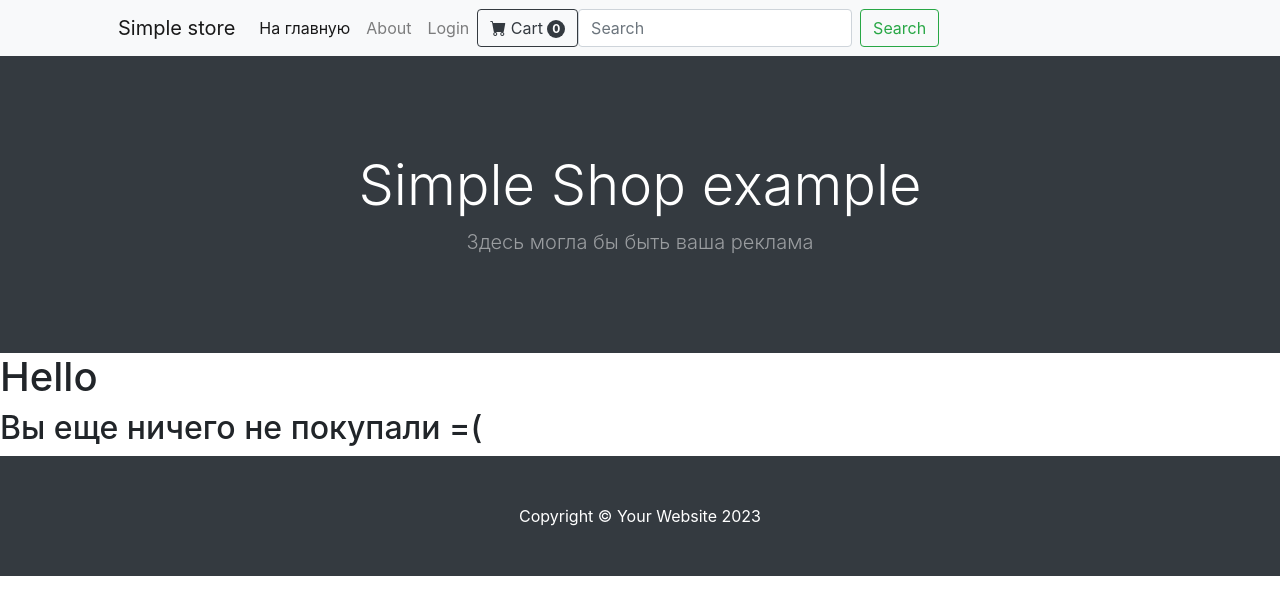
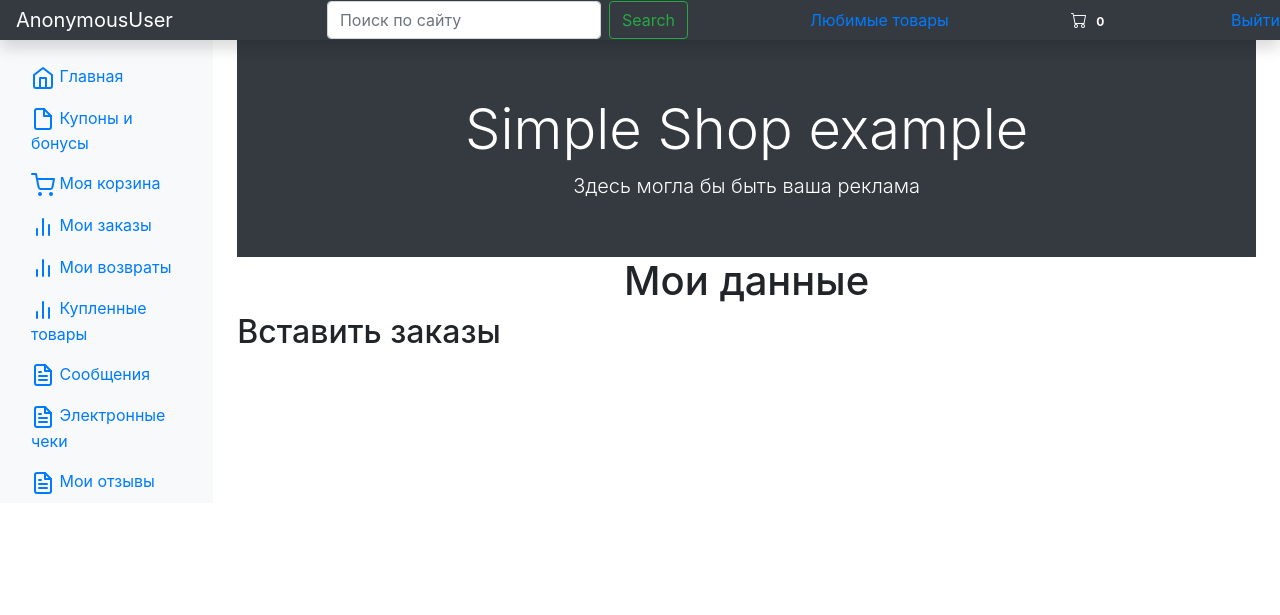
Before and after one commit to maksimuspiter/simple_shop_final_proj, a Django app: template myshop/account/templates/account/my_account.html in a window 1280 px wide. Shown: the top 615 px of the page. Run offline with Django 4.2, Linux system fonts and the light colour scheme; the template is opened without the code that fills it, so the values that code supplies are empty; some libraries are stand-ins or nearby versions.

Commit message:
create base account html

```diff
--- a/myshop/account/templates/account/my_account.html
+++ b/myshop/account/templates/account/my_account.html
@@ -1,4 +1,4 @@
-{% extends 'base_products/base_products.html' %}
+{% extends 'base_account/base_account.html' %}
 {% load static %}
 
 {% block title %}
--- /dev/null
+++ b/myshop/templates/base_account/base_account.html
@@ -0,0 +1,138 @@
+{% load static %}
+<!DOCTYPE html>
+<html lang="en">
+    <head>
+        <meta charset="utf-8" />
+        <meta name="viewport" content="width=device-width, initial-scale=1, shrink-to-fit=no" />
+        <meta name="description" content="" />
+        <meta name="author" content="" />
+        <title>
+            {% block title %}
+                Base__template_account
+            {% endblock %}
+        </title>
+        <link rel="icon" type="image/x-icon" href="{% static 'base_products/assets/icons.png' %}" />
+        <link href="https://cdn.jsdelivr.net/npm/bootstrap-icons@1.5.0/font/bootstrap-icons.css" rel="stylesheet" />
+        <link rel='stylesheet' href='https://cdnjs.cloudflare.com/ajax/libs/twitter-bootstrap/4.5.0/css/bootstrap.min.css'>
+        {% if product_slider_img %}
+            <link rel="stylesheet" href="{% static 'base_products/css/product_img_slider.css' %}">
+        {% endif %}
+    </head>
+    <body>
+        <header class="navbar navbar-dark sticky-top bg-dark flex p-0 shadow">
+            <div>
+                <span class="navbar-brand col-md-3 col-lg-2 me-0 px-3" href="#">{{request.user}}</span>
+            </div>
+            <div>
+                <form method="GET" class="form-inline my-2 my-lg-0">
+                    <input class="form-control mr-sm-2" type="search" placeholder="Поиск по сайту" aria-label="Search" name="q">
+                    <button class="btn btn-outline-success my-2 my-sm-0" type="text">Search</button>
+                </form>
+            </div>
+            <div>
+                <a href="">Любимые товары</a>
+            </div>
+            <div>
+                <a href="{% url 'cart:cart_detail'%}">
+                    <i class="bi-cart text-light me-1"></i>
+                    <span class="badge bg-dark text-white ms-1 rounded-pill">
+                        {{cart|length}}
+                    </span>
+                </a>
+            </div>
+            <div>
+                <a href="">Выйти</a>
+            </div>
+        </header>
+
+        <div class="container-fluid">
+        <div class="row">
+            <nav id="sidebarMenu" class="col-md-3 col-lg-2 d-md-block bg-light sidebar collapse">
+            <div class="position-sticky pt-3">
+                <ul class="nav flex-column">
+                <li class="nav-item">
+
+                    <a class="nav-link active" aria-current="page" href="#">
+                    <svg xmlns="http://www.w3.org/2000/svg" width="24" height="24" viewBox="0 0 24 24" fill="none" stroke="currentColor" stroke-width="2" stroke-linecap="round" stroke-linejoin="round" class="feather feather-home" aria-hidden="true"><path d="M3 9l9-7 9 7v11a2 2 0 0 1-2 2H5a2 2 0 0 1-2-2z"></path><polyline points="9 22 9 12 15 12 15 22"></polyline></svg>
+                    Главная
+                    </a>
+                </li>
+
+                <li class="nav-item">
+                    <a class="nav-link" href="#">
+                    <svg xmlns="http://www.w3.org/2000/svg" width="24" height="24" viewBox="0 0 24 24" fill="none" stroke="currentColor" stroke-width="2" stroke-linecap="round" stroke-linejoin="round" class="feather feather-file" aria-hidden="true"><path d="M13 2H6a2 2 0 0 0-2 2v16a2 2 0 0 0 2 2h12a2 2 0 0 0 2-2V9z"></path><polyline points="13 2 13 9 20 9"></polyline></svg>
+                    Купоны и бонусы
+                    </a>
+                </li>
+                <li class="nav-item">
+                    <a class="nav-link" href="#">
+                    <svg xmlns="http://www.w3.org/2000/svg" width="24" height="24" viewBox="0 0 24 24" fill="none" stroke="currentColor" stroke-width="2" stroke-linecap="round" stroke-linejoin="round" class="feather feather-shopping-cart" aria-hidden="true"><circle cx="9" cy="21" r="1"></circle><circle cx="20" cy="21" r="1"></circle><path d="M1 1h4l2.68 13.39a2 2 0 0 0 2 1.61h9.72a2 2 0 0 0 2-1.61L23 6H6"></path></svg>
+                    Моя корзина
+                    </a>
+                </li>
+                <li class="nav-item">
+                    <a class="nav-link" href="#">
+                        <svg xmlns="http://www.w3.org/2000/svg" width="24" height="24" viewBox="0 0 24 24" fill="none" stroke="currentColor" stroke-width="2" stroke-linecap="round" stroke-linejoin="round" class="feather feather-bar-chart-2" aria-hidden="true"><line x1="18" y1="20" x2="18" y2="10"></line><line x1="12" y1="20" x2="12" y2="4"></line><line x1="6" y1="20" x2="6" y2="14"></line></svg>
+                        Мои заказы
+                    </a>
+                </li>
+                <li class="nav-item">
+                    <a class="nav-link" href="#">
+
+                    <svg xmlns="http://www.w3.org/2000/svg" width="24" height="24" viewBox="0 0 24 24" fill="none" stroke="currentColor" stroke-width="2" stroke-linecap="round" stroke-linejoin="round" class="feather feather-bar-chart-2" aria-hidden="true"><line x1="18" y1="20" x2="18" y2="10"></line><line x1="12" y1="20" x2="12" y2="4"></line><line x1="6" y1="20" x2="6" y2="14"></line></svg>
+                    Мои возвраты
+                    </a>
+                </li>
+                <li class="nav-item">
+                    <a class="nav-link" href="#">
+                        <svg xmlns="http://www.w3.org/2000/svg" width="24" height="24" viewBox="0 0 24 24" fill="none" stroke="currentColor" stroke-width="2" stroke-linecap="round" stroke-linejoin="round" class="feather feather-bar-chart-2" aria-hidden="true"><line x1="18" y1="20" x2="18" y2="10"></line><line x1="12" y1="20" x2="12" y2="4"></line><line x1="6" y1="20" x2="6" y2="14"></line></svg>
+                        Купленные товары
+                    </a>
+                </li>
+                <li class="nav-item">
+                    <a class="nav-link" href="#">
+                    <svg xmlns="http://www.w3.org/2000/svg" width="24" height="24" viewBox="0 0 24 24" fill="none" stroke="currentColor" stroke-width="2" stroke-linecap="round" stroke-linejoin="round" class="feather feather-file-text" aria-hidden="true"><path d="M14 2H6a2 2 0 0 0-2 2v16a2 2 0 0 0 2 2h12a2 2 0 0 0 2-2V8z"></path><polyline points="14 2 14 8 20 8"></polyline><line x1="16" y1="13" x2="8" y2="13"></line><line x1="16" y1="17" x2="8" y2="17"></line><polyline points="10 9 9 9 8 9"></polyline></svg>
+                    Сообщения
+                    </a>
+                </li>
+                <li class="nav-item">
+                    <a class="nav-link" href="#">
+                    <svg xmlns="http://www.w3.org/2000/svg" width="24" height="24" viewBox="0 0 24 24" fill="none" stroke="currentColor" stroke-width="2" stroke-linecap="round" stroke-linejoin="round" class="feather feather-file-text" aria-hidden="true"><path d="M14 2H6a2 2 0 0 0-2 2v16a2 2 0 0 0 2 2h12a2 2 0 0 0 2-2V8z"></path><polyline points="14 2 14 8 20 8"></polyline><line x1="16" y1="13" x2="8" y2="13"></line><line x1="16" y1="17" x2="8" y2="17"></line><polyline points="10 9 9 9 8 9"></polyline></svg>
+                    Электронные чеки
+                    </a>
+                </li>
+                <li class="nav-item">
+                    <a class="nav-link" href="#">
+                    <svg xmlns="http://www.w3.org/2000/svg" width="24" height="24" viewBox="0 0 24 24" fill="none" stroke="currentColor" stroke-width="2" stroke-linecap="round" stroke-linejoin="round" class="feather feather-file-text" aria-hidden="true"><path d="M14 2H6a2 2 0 0 0-2 2v16a2 2 0 0 0 2 2h12a2 2 0 0 0 2-2V8z"></path><polyline points="14 2 14 8 20 8"></polyline><line x1="16" y1="13" x2="8" y2="13"></line><line x1="16" y1="17" x2="8" y2="17"></line><polyline points="10 9 9 9 8 9"></polyline></svg>
+                    Мои отзывы
+                    </a>
+                </li>
+
+                </ul>
+            </div>
+            </nav>
+
+            <main class="col-md-9 ms-sm-auto col-lg-10 px-md-4"><div class="chartjs-size-monitor"><div class="chartjs-size-monitor-expand"><div class=""></div></div><div class="chartjs-size-monitor-shrink"><div class=""></div></div></div>
+
+                <div class="bg-dark py-2">
+                    <div class="container px-4 px-lg-5 my-5">
+                        <div class="text-center text-white">
+                            <h1 class="display-4 fw-bolder">Simple Shop example</h1>
+                            <p class="lead fw-normal text-white-40 mb-0">Здесь могла бы быть ваша реклама</p>
+                        </div>
+                    </div>
+                </div>
+
+                <div>
+                    <h1 class="text-center">Мои данные</h1>
+                    <h2>Вставить заказы</h2>
+                </div>
+
+            </main>
+        </div>
+        </div>
+
+
+        <script src="https://cdn.jsdelivr.net/npm/bootstrap@5.2.3/dist/js/bootstrap.bundle.min.js"></script>
+    </body>
+</html>
```
